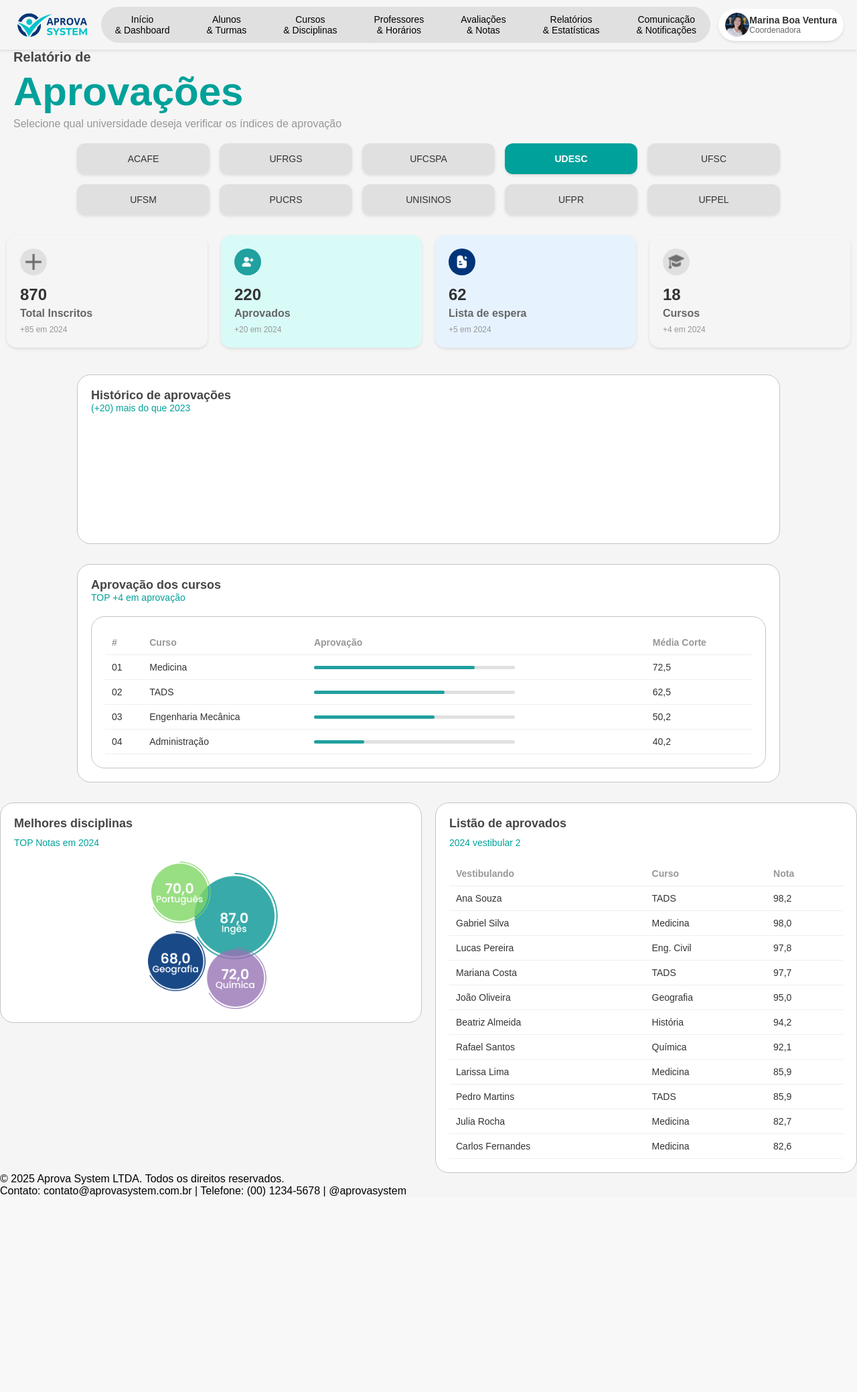
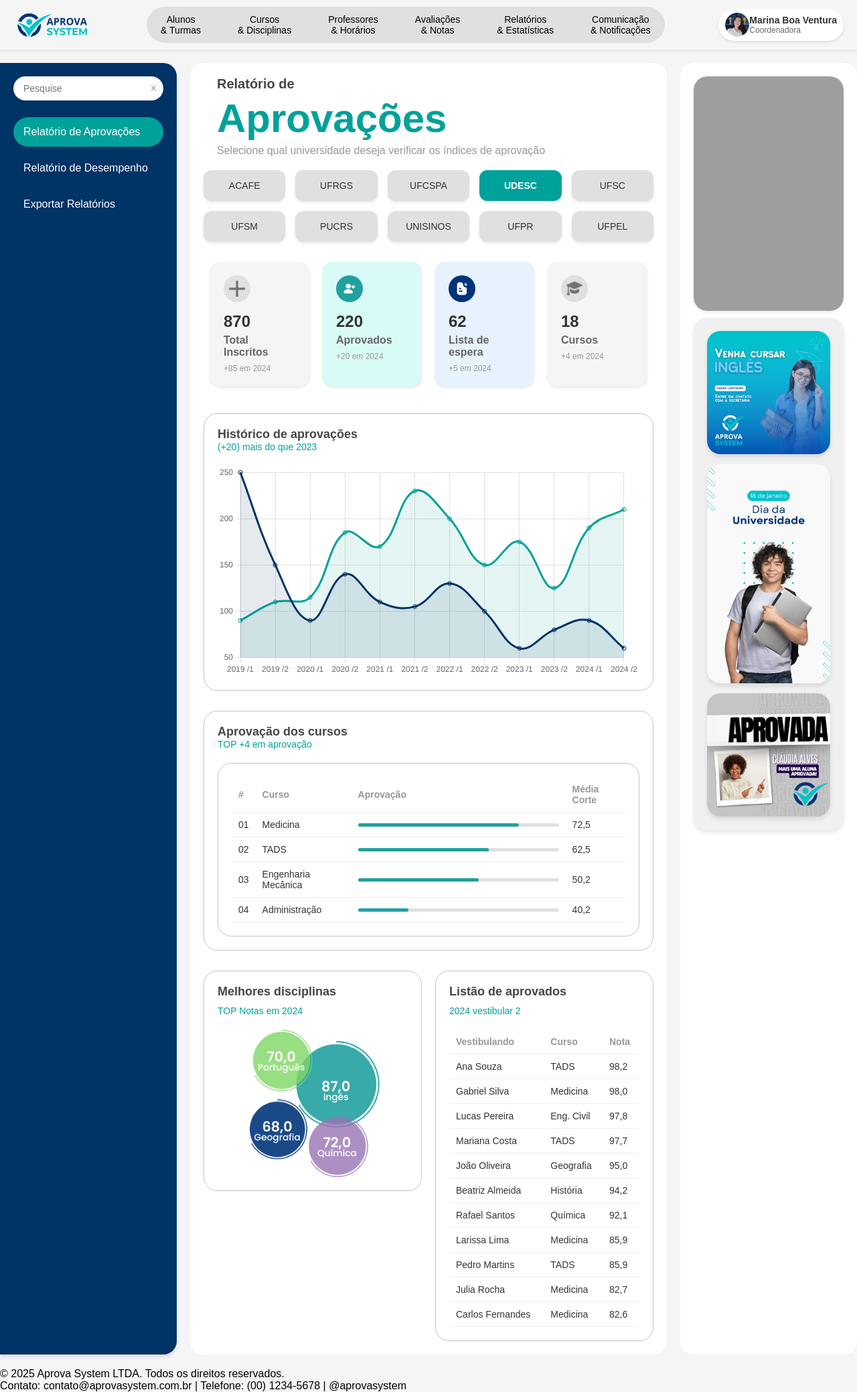
Before and after one commit to gabrielrosalino/tads-django-backend, a Django app: page /dashboard/ in a window 1280 px wide. Shown: the whole page at 67% size. Before the commit the page ends 1786 px from the top, so only its background shows below. Run offline with Django 5.2, Linux system fonts and the light colour scheme; a map, chart or similar area stays blank; grey boxes are pictures that could not be loaded.

Commit message:
feat: melhora estrutura de block do template base e inclui menu mobile

```diff
--- /dev/null
+++ b/ad1/ad1/static/app/navbar_mobile_menu.js
@@ -0,0 +1,132 @@
+document.addEventListener('DOMContentLoaded', () => {
+    const submenuToggles = document.querySelectorAll('.has-submenu > a');
+    const hamburgerMenu = document.querySelector('.hamburger-menu');
+    const dropdownMenu = document.querySelector('.dropdown-menu');
+    const clearButton = document.querySelector('.clear-button');
+    const searchInput = document.querySelector('.search-container input');
+
+    // Alternar submenu no clique
+    submenuToggles.forEach((toggle) => {
+        toggle.addEventListener('click', (e) => {
+            e.preventDefault(); // Evita o comportamento padrão do link
+            const submenu = toggle.nextElementSibling; // Seleciona o submenu relacionado
+            submenu.classList.toggle('active'); // Alterna a classe active
+
+            // Fecha outros submenus, se necessário
+            submenuToggles.forEach((otherToggle) => {
+                if (otherToggle !== toggle) {
+                    const otherSubmenu = otherToggle.nextElementSibling;
+                    otherSubmenu.classList.remove('active'); // Fecha outros submenus
+                }
+            });
+        });
+    });
+
+    // Alternar menu hambúrguer no clique
+    hamburgerMenu.addEventListener('click', () => {
+        dropdownMenu.classList.toggle('active'); // Alterna a exibição do menu dropdown
+    });
+
+    // Botão de limpar campo de pesquisa
+    if (clearButton && searchInput) {
+        clearButton.addEventListener('click', () => {
+            searchInput.value = ''; // Limpa o campo de pesquisa
+            searchInput.focus(); // Foca novamente no campo
+        });
+    }
+
+
+    // Dados completos do gráfico
+const fullLabels = ['2019 /1', '2019 /2', '2020 /1', '2020 /2', '2021 /1', '2021 /2', '2022 /1', '2022 /2', '2023 /1', '2023 /2', '2024 /1', '2024 /2'];
+const fullDataBlue = [250, 150, 90, 140, 110, 105, 130, 100, 60, 80, 90, 60];
+const fullDataGreen = [90, 110, 115, 185, 170, 230, 200, 150, 175, 125, 190, 210];
+
+// Dados reduzidos para telas menores
+const mobileLabels = ['2023 /1', '2023 /2', '2024 /1', '2024 /2'];
+const mobileDataBlue = [60, 80, 90, 60];
+const mobileDataGreen = [175, 125, 190, 210];
+
+let approvalChart;
+
+// Função para criar ou atualizar o gráfico
+function createOrUpdateChart(isMobile) {
+    const ctx = document.getElementById('approvalChart').getContext('2d');
+
+    // Remove o gráfico existente se houver
+    if (approvalChart) {
+        approvalChart.destroy();
+    }
+
+    // Define os dados com base no tamanho da tela
+    const labels = isMobile ? mobileLabels : fullLabels;
+    const dataBlue = isMobile ? mobileDataBlue : fullDataBlue;
+    const dataGreen = isMobile ? mobileDataGreen : fullDataGreen;
+
+    approvalChart = new Chart(ctx, {
+        type: 'line',
+        data: {
+            labels: labels,
+            datasets: [
+                {
+                    label: 'Linha Azul',
+                    data: dataBlue,
+                    borderColor: 'rgba(0, 51, 102, 1)', // Azul escuro
+                    backgroundColor: 'rgba(0, 51, 102, 0.1)', // Azul com transparência
+                    fill: true, // Preencher área abaixo da linha
+                    tension: 0.4, // Suavizar a curva
+                },
+                {
+                    label: 'Linha Verde',
+                    data: dataGreen,
+                    borderColor: 'rgba(0, 161, 150, 1)', // Verde
+                    backgroundColor: 'rgba(0, 161, 150, 0.1)', // Verde com transparência
+                    fill: true, // Preencher área abaixo da linha
+                    tension: 0.4, // Suavizar a curva
+                }
+            ]
+        },
+        options: {
+            responsive: true,
+            plugins: {
+                legend: {
+                    display: false, // Oculta legenda
+                }
+            },
+            scales: {
+                x: {
+                    grid: {
+                        display: true,
+                        color: '#E0E0E0'
+                    }
+                },
+                y: {
+                    grid: {
+                        display: true,
+                        color: '#E0E0E0'
+                    },
+                    ticks: {
+                        stepSize: 50
+                    }
+                }
+            }
+        }
+    });
+}
+
+// Função para verificar se o dispositivo é mobile
+function checkIfMobile() {
+    return window.innerWidth <= 768; // Define "mobile" como telas com largura de 768px ou menor
+}
+
+// Inicializa o gráfico com base no tamanho da tela
+createOrUpdateChart(checkIfMobile());
+
+// Adiciona um listener para mudanças no tamanho da tela
+window.addEventListener('resize', () => {
+    createOrUpdateChart(checkIfMobile());
+});
+
+
+
+
+});
--- a/ad1/ad1/templates/base.html
+++ b/ad1/ad1/templates/base.html
@@ -14,20 +14,25 @@
     <!-- Barra de Navegação -->
     <header class="navbar">
 
+        <button class="hamburger-menu" aria-label="Abrir menu">
+            <span></span>
+            <span></span>
+            <span></span>
+        </button>
+
         <!-- Logotipo -->
         <div class="logo">
-            <img src="{% static 'img/logo.png' %}" alt="Aprova System">
+            <a href="{% url 'index' %}"><img src="{% static 'img/logo.png' %}" alt="Aprova System"></a>
         </div>
 
         <!-- Menu Central -->
         <nav class="menu-central">
             <ul>
-                <li><a href="#">Início <br>& Dashboard</a></li>
                 <li><a href="#">Alunos <br>& Turmas</a></li>
                 <li><a href="#">Cursos <br>& Disciplinas</a></li>
                 <li><a href="#">Professores <br>& Horários</a></li>
                 <li><a href="#">Avaliações <br>& Notas</a></li>
-                <li><a href="#">Relatórios <br>& Estatísticas</a></li>
+                <li><a href="{% url 'dashboard' %}">Relatórios <br>& Estatísticas</a></li>
                 <li><a href="#">Comunicação <br>& Notificações</a></li>
             </ul>
         </nav>
@@ -42,11 +47,70 @@
             </div>
         </div>
     </header>
+
+    <!-- Dropdown do Menu Sanduíche -->
+    <nav class="dropdown-menu">
+        <!-- Campo de Pesquisa -->
+        <div class="search-container">
+            <input type="text" placeholder="Pesquise">
+
+        </div>
+
+        <!-- Lista de Itens do Menu -->
+        <ul>
+            <li><a href="#">Alunos & Turmas</a></li>
+            <li><a href="#">Cursos & Disciplinas</a></li>
+            <li><a href="#">Professores & Horários</a></li>
+            <li><a href="#">Avaliações & Notas</a></li>
+            <li><a href="{% url 'dashboard' %}">Relatórios & Estatísticas</a></li>
+            <li><a href="#">Comunicação & Notificações</a></li>
+        </ul>
+    </nav>
+
     <section>
-        {% block content %}
+        <div class="flex-container">
+            <div class="flex-item flex-blue">
+                <div class="search-container">
+                    <input type="text" placeholder="Pesquise">
+                    <button class="clear-button" aria-label="Limpar pesquisa">&times;</button>
+                </div>
+                {% block left_menu %}
 
-        {% endblock %}
+                {% endblock %}
+            </div>
+
+            <div class="flex-item flex-middle">
+                {% block content %}
+
+                {% endblock %}
+            </div>
+
+            <!-- Terceira Área -->
+            <div class="flex-item flex-bottom">
+                <div class="calendar-container">
+                    <iframe
+                        src="https://calendar.google.com/calendar/embed?src=a3fe25f4d40b316f9409a332a48403a9427bc8bfbe61ca3f164e5b77aa65a09f%40group.calendar.google.com&ctz=America%2FSao_Paulo"
+                        style="border: none; border-radius: 20px;" width="100%" height="100%" frameborder="0" scrolling="no">
+                    </iframe>
+                </div>
+
+                <!-- Container das Imagens -->
+                <div class="ads-box">
+                    <div class="ads-container">
+                        <img src="{% static 'img/ad-1.png' %}" class="ad-image" alt="Anúncio 1">
+                        <img src="{% static 'img/ad-2.png' %}" class="ad-image" alt="Anúncio 2">
+                        <img src="{% static 'img/ad-3.png' %}" class="ad-image" alt="Anúncio 3">
+                    </div>
+                </div>
+
+            </div>
+        </div>
     </section>
+
+    <script src="{% static 'app/navbar_mobile_menu.js' %}"></script>
+    <script src="https://cdn.jsdelivr.net/npm/chart.js"></script>
+    <script src="scriptchart.js"></script>
+
     <footer class="footer">
         <p>&copy; 2025 Aprova System LTDA. Todos os direitos reservados.</p>
         <p>Contato: contato@aprovasystem.com.br | Telefone: (00) 1234-5678 | @aprovasystem</p>
```
